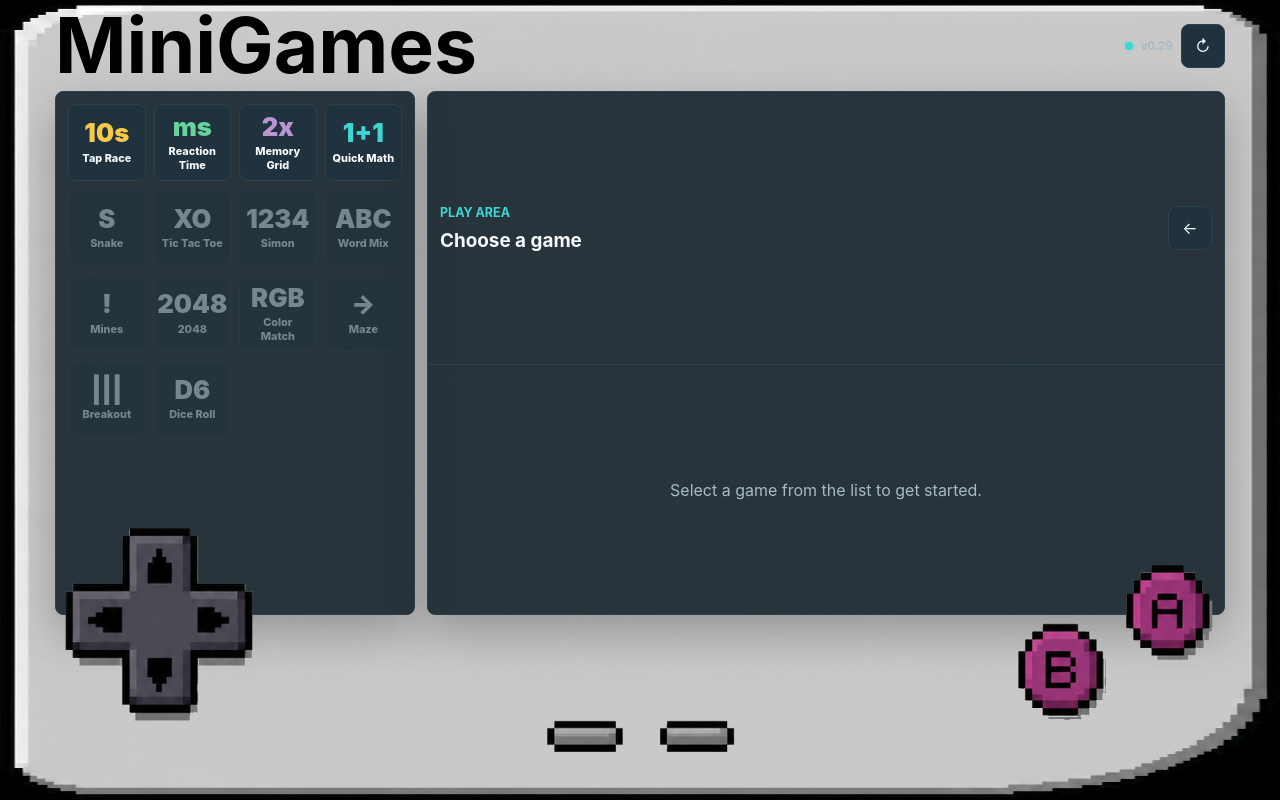
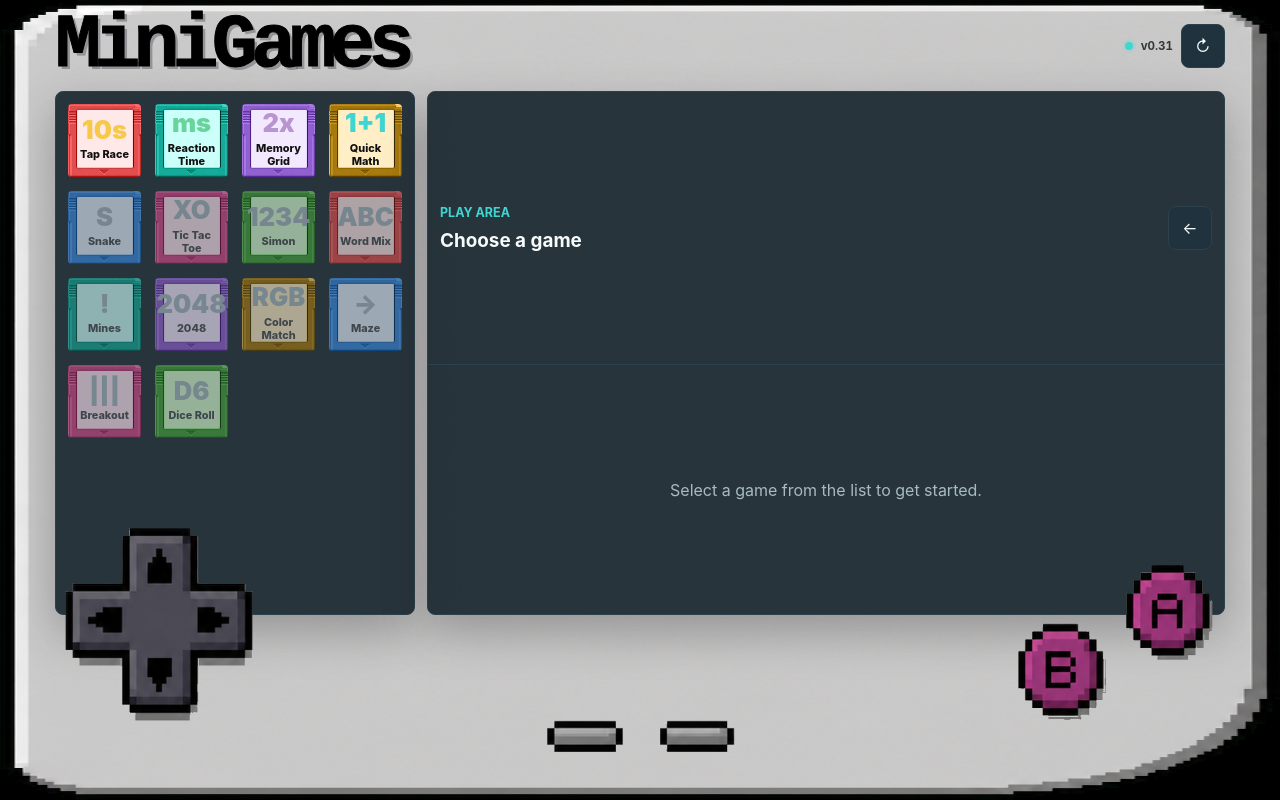
Before and after one commit to jasonanorris/minigames, a website with bundled scripts: page index.html in a window 1280 px wide. Built offline with nearby package versions, Linux system fonts and the light colour scheme.

Commit message:
Add colorful cartridge selector for v0.31

```diff
--- a/assets/css/styles.css
+++ b/assets/css/styles.css
@@ -66,6 +66,15 @@ body:not(.is-playing) .app-shell {
 
 body:not(.is-playing) .app-header h1 {
   color: #000;
+  font-family: "Courier New", "Lucida Console", ui-monospace, monospace;
+  font-weight: 900;
+  letter-spacing: -0.09em;
+  -webkit-text-stroke: 1px #000;
+  text-shadow: 3px 3px 0 rgba(94, 94, 104, 0.5);
+}
+
+body:not(.is-playing) .app-version {
+  color: #32383b;
 }
 
 .launcher-controls {
@@ -242,10 +251,11 @@ p {
 .game-list {
   display: grid;
   grid-template-columns: repeat(4, minmax(0, 1fr));
-  gap: 8px;
+  gap: 14px;
 }
 
 .game-card {
+  --cartridge-color: #ff6b6b;
   display: flex;
   flex-direction: column;
   align-items: center;
@@ -253,12 +263,21 @@ p {
   gap: 6px;
   width: 100%;
   min-width: 0;
+  min-height: 0;
   aspect-ratio: 1;
-  padding: 6px;
-  border: 1px solid var(--line);
-  border-radius: var(--radius);
-  background: var(--panel-strong);
-  color: var(--text);
+  overflow: hidden;
+  padding: 14% 12% 18%;
+  border: 0;
+  border-radius: 4px;
+  background-color: transparent;
+  background-image:
+    linear-gradient(var(--cartridge-color), var(--cartridge-color)),
+    url("../images/game.png");
+  background-position: center;
+  background-repeat: no-repeat;
+  background-size: 100% 100%;
+  background-blend-mode: color, normal;
+  color: #111;
   text-align: center;
   cursor: pointer;
   touch-action: manipulation;
@@ -266,18 +285,39 @@ p {
   -webkit-tap-highlight-color: transparent;
 }
 
+.game-card:nth-child(7n + 2) {
+  --cartridge-color: #42d6c5;
+}
+
+.game-card:nth-child(7n + 3) {
+  --cartridge-color: #a979e8;
+}
+
+.game-card:nth-child(7n + 4) {
+  --cartridge-color: #ffd166;
+}
+
+.game-card:nth-child(7n + 5) {
+  --cartridge-color: #5aa9ff;
+}
+
+.game-card:nth-child(7n + 6) {
+  --cartridge-color: #ff78b7;
+}
+
+.game-card:nth-child(7n + 7) {
+  --cartridge-color: #7bd66f;
+}
+
 .game-card:focus-visible,
 .game-card:hover:not(:disabled) {
   outline: none;
-  border-color: var(--accent);
-  background: #263a45;
+  filter: brightness(1.08);
   transform: translateY(-1px);
 }
 
 .game-card.is-launching {
   z-index: 1;
-  border-color: var(--cyan);
-  background: #2b4650;
   animation: game-card-launch 220ms ease-out both;
   box-shadow: 0 0 0 3px rgba(61, 214, 208, 0.2), 0 8px 20px rgba(0, 0, 0, 0.22);
 }
@@ -320,9 +360,7 @@ p {
 }
 
 .game-card.is-placeholder {
-  border-color: rgba(43, 65, 75, 0.7);
-  background: rgba(32, 50, 61, 0.58);
-  color: var(--muted);
+  color: #4d5155;
   cursor: default;
   opacity: 0.62;
 }
--- a/assets/js/version.js
+++ b/assets/js/version.js
@@ -1 +1 @@
-export const APP_VERSION = "0.29";
+export const APP_VERSION = "0.31";
--- a/package.json
+++ b/package.json
@@ -1,6 +1,6 @@
 {
   "name": "minigames",
-  "version": "0.29.0",
+  "version": "0.31.0",
   "private": true,
   "description": "A small, privacy-friendly PWA collection of mini games.",
   "scripts": {
--- a/sw.js
+++ b/sw.js
@@ -1,4 +1,4 @@
-const CACHE_NAME = "minigames-app-v0.29";
+const CACHE_NAME = "minigames-app-v0.31";
 
 const APP_SHELL = [
   "./",
@@ -16,6 +16,7 @@ const APP_SHELL = [
   "assets/images/dpad.png",
   "assets/images/startselect.png",
   "assets/images/buttons.png",
+  "assets/images/game.png",
   "assets/icons/icon.svg",
   "assets/icons/apple-touch-icon.png",
   "assets/icons/icon-192.png",
```
Also changed, not shown: assets/images/game.png (added), 1 other file.
